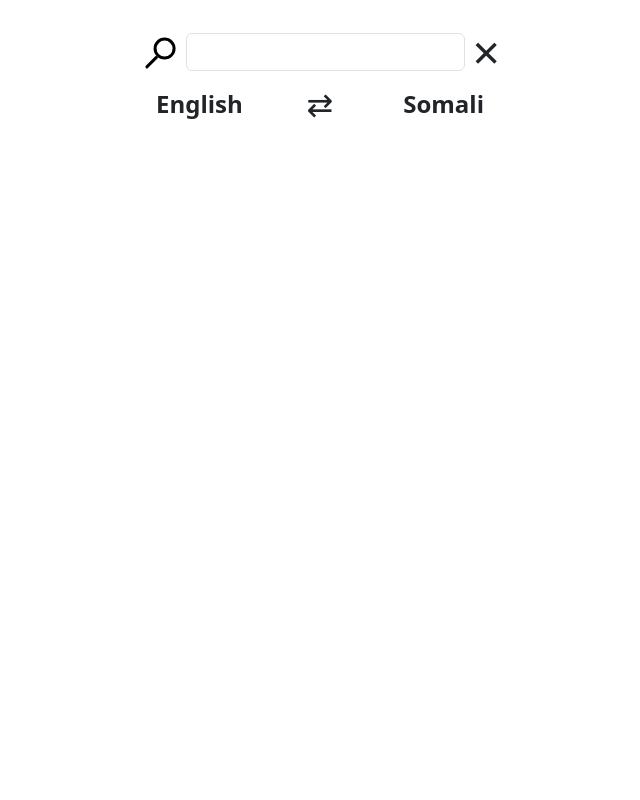
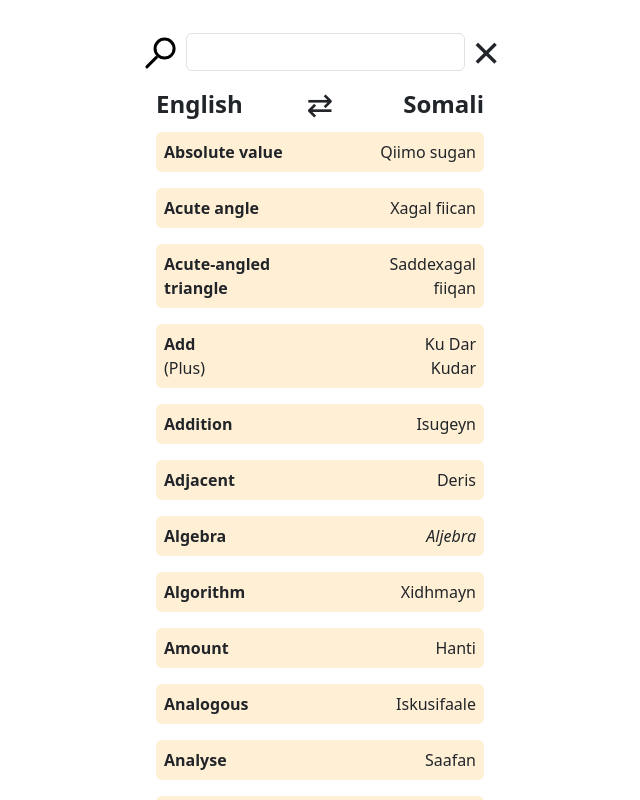
Before and after one commit to bennorth/somali-maths-vocab, a React (Vite) app: page / in a window 1280 px wide. Shown: the whole page, without its empty margins (320-960 px from the left). Built offline with nearby package versions, Linux system fonts and the light colour scheme.

Commit message:
Fix width/height

```diff
--- a/src/App.scss
+++ b/src/App.scss
@@ -1,7 +1,7 @@
 body {
   position: relative;
-  width: 100%;
-  height: 100%;
+  min-width: 100vw;
+  min-height: 100vh;
 }
 
 ._VocabTable {
```
